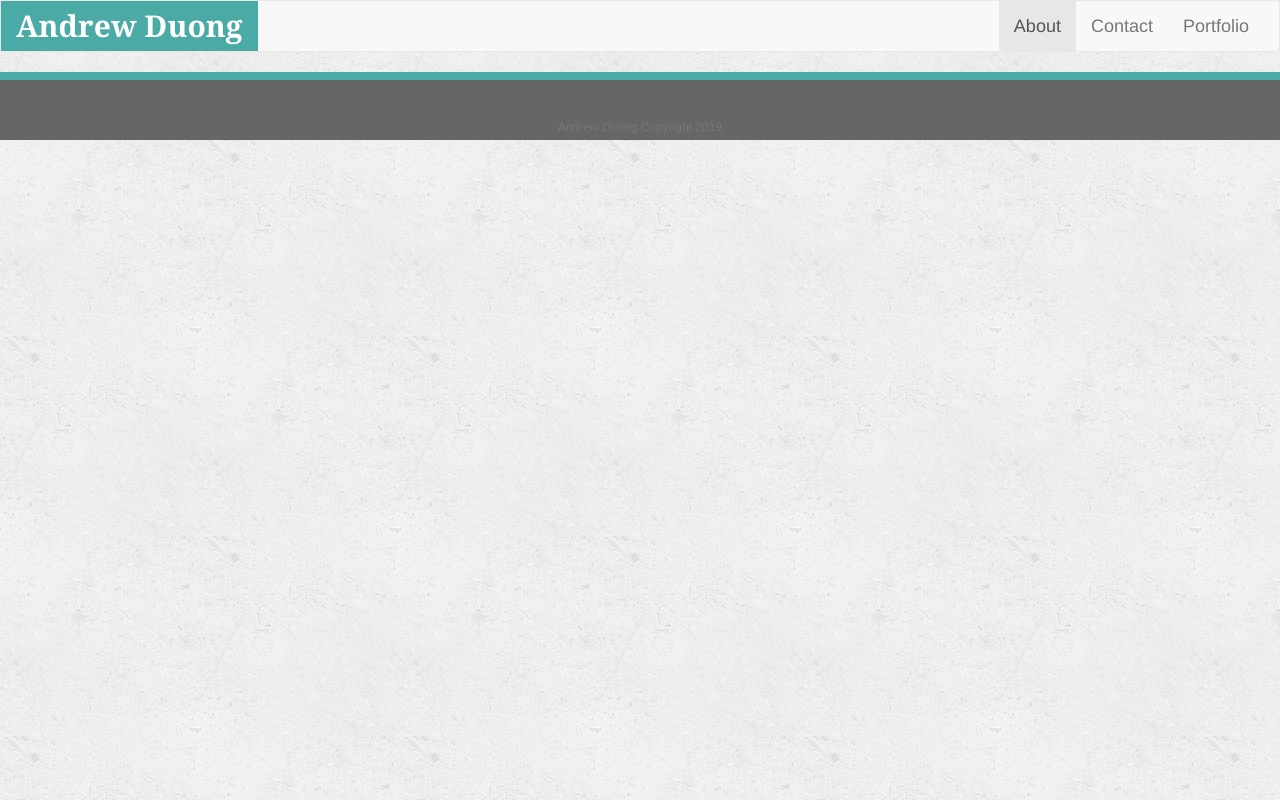
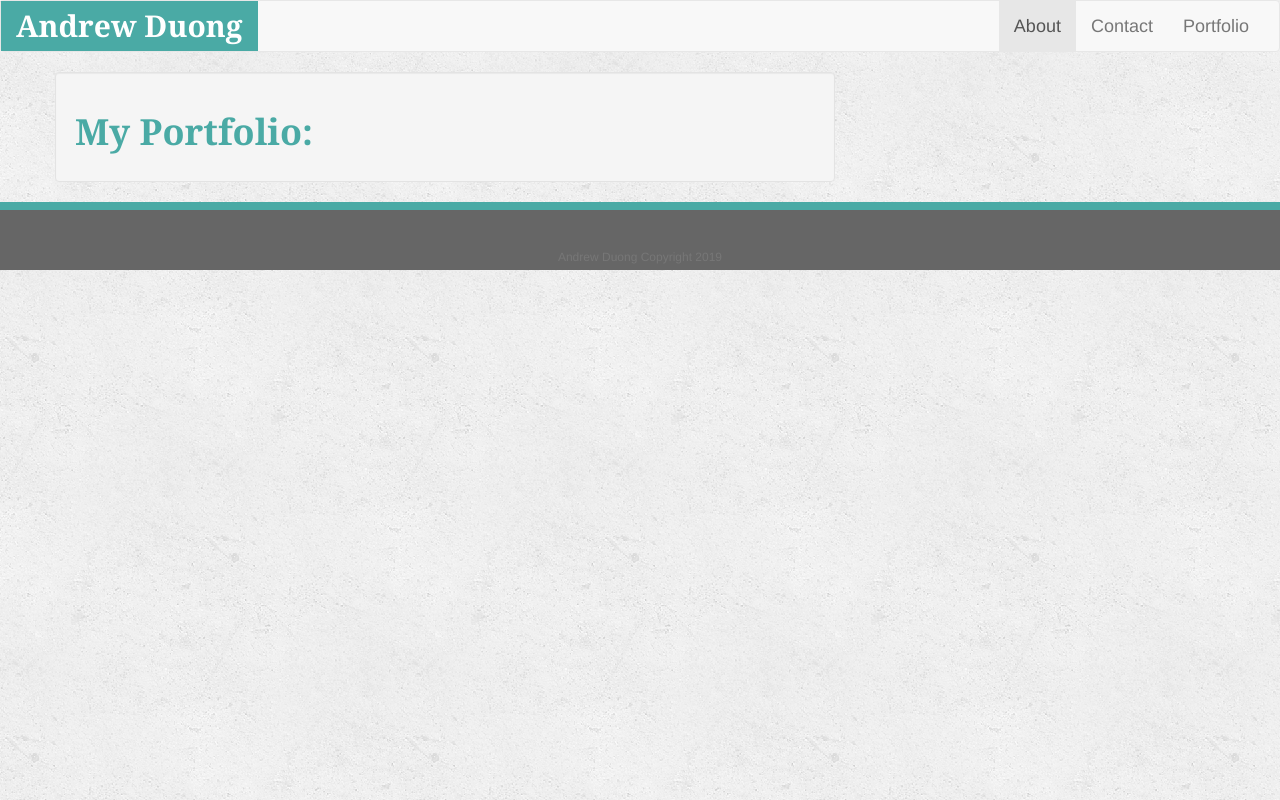
Before and after one commit to duongsters/Bootstrap-Portfolio, a plain HTML site: page portfolio.html in a window 1280 px wide. Drawn offline with nearby package versions, Linux system fonts and the light colour scheme.

Commit message:
updated my portfolio.html

```diff
--- a/portfolio.html
+++ b/portfolio.html
@@ -32,6 +32,16 @@
       </div>
     </nav>
 
+<div class="container">
+    <div class="row">
+        <div class="col-md-8 well">
+            <div class="portfolioHead">
+                    <h1 style="Font-family: Georgia, Times, Times New Roman serif; Font-weight: 700; color: #4aaaa5;">My Portfolio: </h1>
+            </div>
+        </div>
+    </div>
+</div>
+
 
 </body>
 
```
Also changed, not shown: contact.html (+5 -5 lines).
